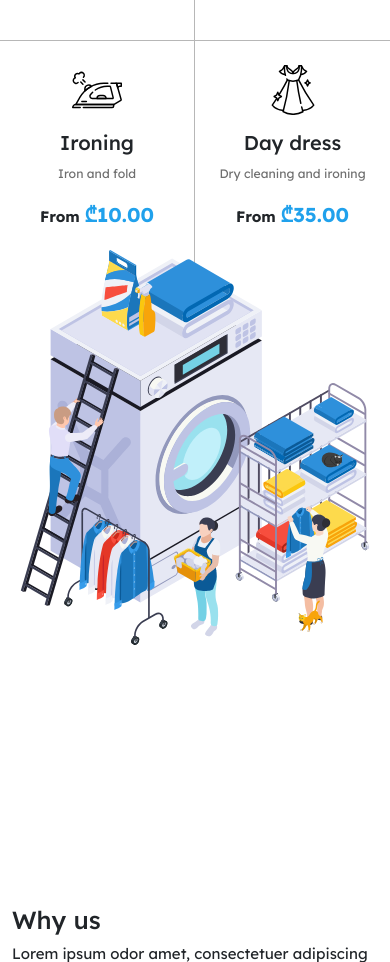
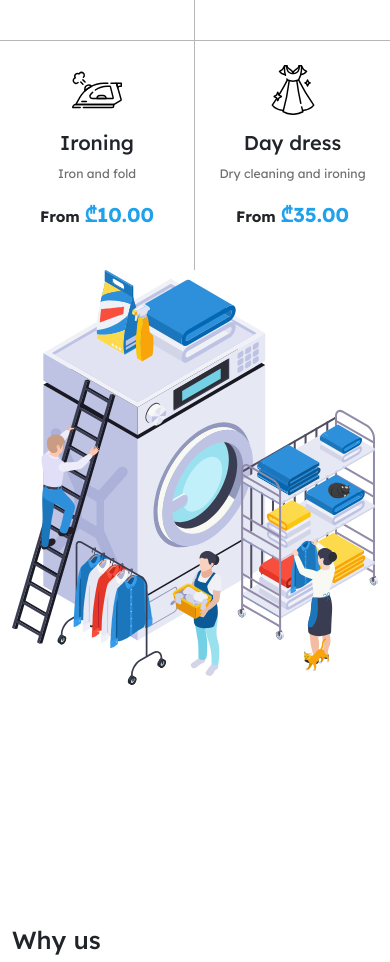
Before and after one commit to Kajaia/oxid-web-design, a PHP site: page / in a window 390 px wide. Shown: the part 3061-4023 px from the top of the page. Run offline with PHP 8.4, Linux system fonts and the light colour scheme.

Commit message:
services illustration margin

```diff
--- a/assets/css/style.css
+++ b/assets/css/style.css
@@ -100,7 +100,7 @@ body {
 }
 
 .services-illustration {
-  margin-top: -20px;
+  margin-top: -45px;
 }
 
 /* Bootstrap */
@@ -139,6 +139,10 @@ body {
 
   .hero-section {
     margin: -10px auto 10px auto;
+  }
+
+  .services-illustration {
+    margin-top: 0;
   }
 }
 
```
